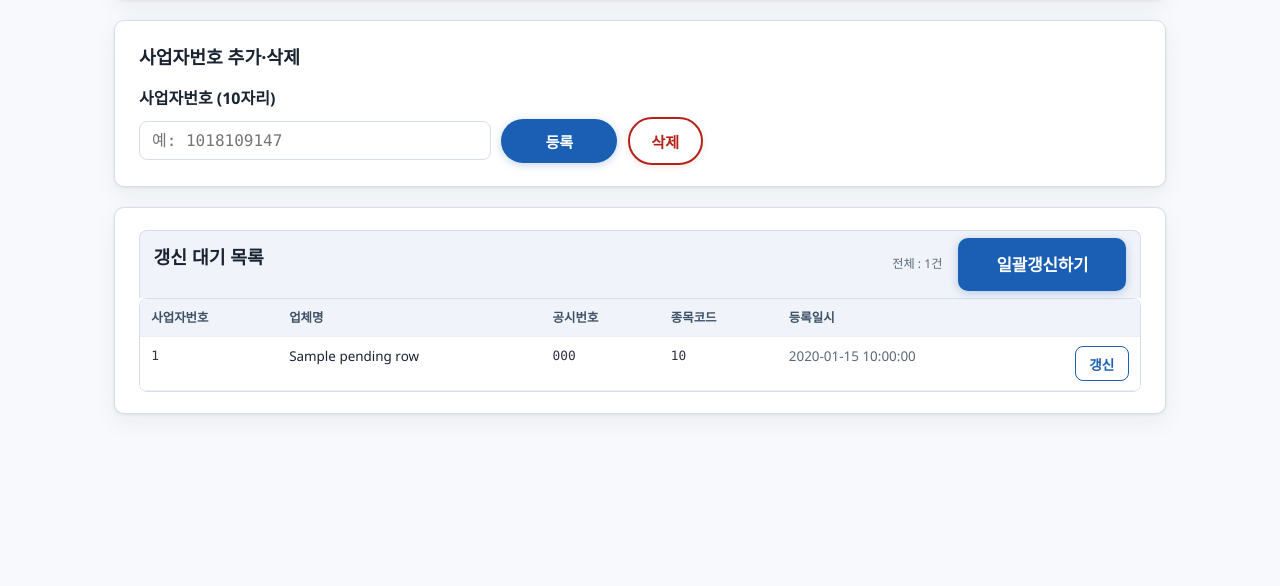
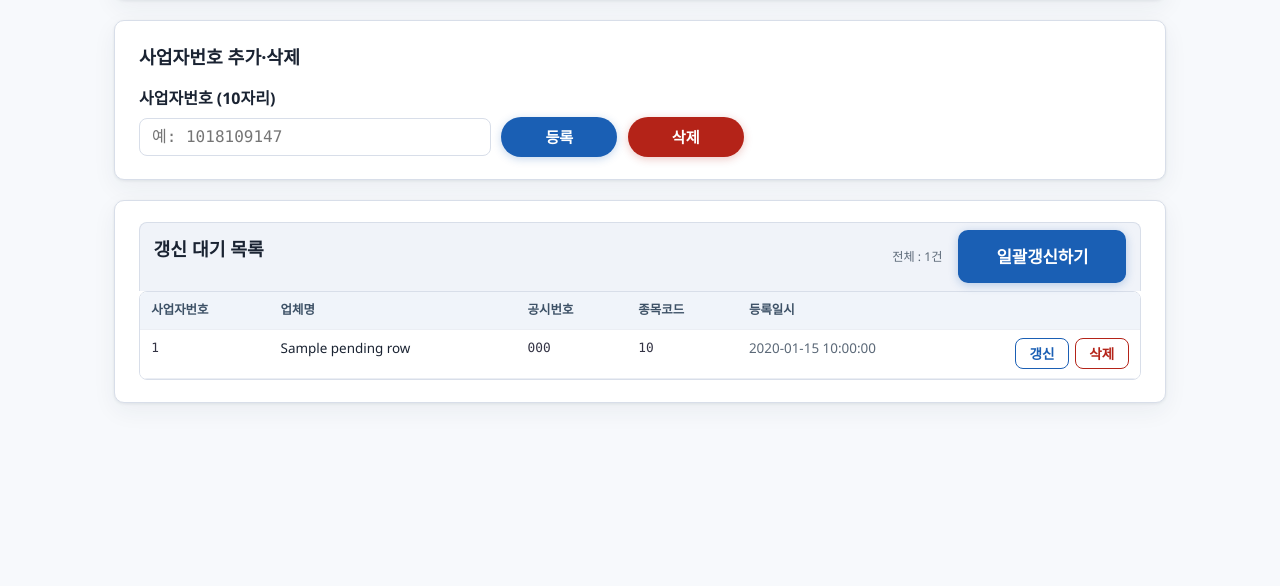
Before and after one commit to lmg2738-dot/checkCompany, a Flask app: template templates/customers_enrich.html in a window 1280 px wide. Shown: the part 234-820 px from the top of the page. Run offline with Flask 3, Linux system fonts and the light colour scheme; the template is opened without the code that fills it: most values are stand-ins (such as "Sample title", 1, 10 or a date in 2020).

Commit message:
feat: 갱신 목록 행별 삭제 및 버튼 스타일 통일
테이블 각 행에 삭제 버튼 추가(확인 후 DB 삭제·페이지 갱신), 등록/삭제·갱신/삭제 버튼 디자인 정리.

Co-authored-by: Cursor <cursoragent@cursor.com>

```diff
--- a/static/style.css
+++ b/static/style.css
@@ -784,42 +784,88 @@ span.abbr-hint {
   font-size: 1rem;
 }
 
-.btn-delete {
-  padding: 0.7rem 1.35rem;
-  border: 2px solid #b42318;
+.add-biz-row .btn-primary,
+.add-biz-row .btn-delete {
+  display: inline-flex;
+  align-items: center;
+  justify-content: center;
+  min-width: 6.5rem;
+  padding: 0.7rem 2.75rem;
+  border: none;
   border-radius: 999px;
-  background: #fff;
-  color: #b42318;
+  font-family: inherit;
   font-weight: 700;
   font-size: 0.95rem;
+  line-height: 1.2;
+  white-space: nowrap;
   cursor: pointer;
-  box-shadow: 0 2px 6px rgba(180, 35, 24, 0.12);
+  appearance: none;
+  -webkit-appearance: none;
 }
 
-.btn-delete:hover:not(:disabled) {
-  background: #fef3f2;
-  border-color: #912018;
+.add-biz-row .btn-primary {
+  background: var(--accent);
+  color: #fff;
+  box-shadow: 0 2px 8px rgba(26, 95, 180, 0.25);
 }
 
-.btn-delete:disabled {
+.add-biz-row .btn-primary:hover:not(:disabled) {
+  filter: brightness(1.05);
+}
+
+.add-biz-row .btn-primary:disabled {
   opacity: 0.72;
   cursor: not-allowed;
+  filter: none;
+}
+
+.add-biz-row .btn-delete {
+  background: #b42318;
+  color: #fff;
+  box-shadow: 0 2px 8px rgba(180, 35, 24, 0.25);
+}
+
+.add-biz-row .btn-delete:hover:not(:disabled) {
+  filter: brightness(1.05);
+}
+
+.add-biz-row .btn-delete:disabled {
+  opacity: 0.72;
+  cursor: not-allowed;
+  filter: none;
 }
 
 .enrich-manage-table .col-action {
-  width: 6.5rem;
+  width: 10rem;
   text-align: right;
 }
 
-.btn-row-enrich {
+.row-action-btns {
+  display: inline-flex;
+  align-items: center;
+  justify-content: flex-end;
+  gap: 0.35rem;
+  flex-wrap: nowrap;
+}
+
+.btn-row-enrich,
+.btn-row-delete {
   padding: 0.4rem 0.85rem;
-  border: 1px solid #1a5fb4;
   border-radius: 8px;
-  background: #fff;
-  color: var(--accent);
   font-weight: 700;
   font-size: 0.85rem;
   cursor: pointer;
+  font-family: inherit;
+  line-height: 1.2;
+  white-space: nowrap;
+  appearance: none;
+  -webkit-appearance: none;
+}
+
+.btn-row-enrich {
+  border: 1px solid #1a5fb4;
+  background: #fff;
+  color: var(--accent);
 }
 
 .btn-row-enrich:hover:not(:disabled) {
@@ -827,6 +873,21 @@ span.abbr-hint {
 }
 
 .btn-row-enrich:disabled {
+  opacity: 0.7;
+  cursor: wait;
+}
+
+.btn-row-delete {
+  border: 1px solid #b42318;
+  background: #fff;
+  color: #b42318;
+}
+
+.btn-row-delete:hover:not(:disabled) {
+  background: #fef3f2;
+}
+
+.btn-row-delete:disabled {
   opacity: 0.7;
   cursor: wait;
 }
--- a/templates/customers_enrich.html
+++ b/templates/customers_enrich.html
@@ -86,7 +86,10 @@
               <td class="td-mono col-stock">{{ r.stock_code or '—' }}</td>
               <td class="col-created muted">{{ r.created_at_display or '—' }}</td>
               <td class="col-action">
-                <button type="button" class="btn-row-enrich" data-biz="{{ r.business_number }}">갱신</button>
+                <div class="row-action-btns">
+                  <button type="button" class="btn-row-enrich" data-biz="{{ r.business_number }}">갱신</button>
+                  <button type="button" class="btn-row-delete" data-biz="{{ r.business_number }}">삭제</button>
+                </div>
               </td>
             </tr>
             {% else %}
@@ -150,6 +153,15 @@
     }
   }
 
+  function actionCellHtml(biz) {
+    return (
+      '<td class="col-action"><div class="row-action-btns">' +
+      '<button type="button" class="btn-row-enrich" data-biz="' + escapeHtml(biz) + '">갱신</button>' +
+      '<button type="button" class="btn-row-delete" data-biz="' + escapeHtml(biz) + '">삭제</button>' +
+      "</div></td>"
+    );
+  }
+
   function prependRow(row) {
     var empty = document.getElementById("empty-row");
     if (empty) empty.remove();
@@ -161,8 +173,7 @@
       '<td class="td-mono col-corp">—</td>' +
       '<td class="td-mono col-stock">—</td>' +
       '<td class="col-created muted">' + escapeHtml(formatCreated(row.created_at)) + "</td>" +
-      '<td class="col-action"><button type="button" class="btn-row-enrich" data-biz="' +
-      escapeHtml(row.business_number) + '">갱신</button></td>';
+      actionCellHtml(row.business_number);
     if (tbody.firstChild) {
       tbody.insertBefore(tr, tbody.firstChild);
     } else {
@@ -232,6 +243,64 @@
       });
   }
 
+  function deleteOne(biz, btn) {
+    if (
+      !window.confirm(
+        "사업자번호 " + biz + "를 DB에서 영구 삭제합니다.\n\n정말 삭제하시겠습니까?"
+      )
+    ) {
+      return;
+    }
+    hideAlert(pageAlert);
+    var tr = tbody.querySelector('tr[data-biz="' + biz + '"]');
+    if (tr) {
+      tr.querySelectorAll("button").forEach(function (b) {
+        b.disabled = true;
+      });
+    } else if (btn) {
+      btn.disabled = true;
+    }
+    if (btn) btn.textContent = "삭제 중…";
+
+    return fetch("/api/customers/delete", {
+      method: "POST",
+      headers: { "Content-Type": "application/json" },
+      body: JSON.stringify({ business_number: biz }),
+      credentials: "same-origin",
+    })
+      .then(function (resp) {
+        return resp.json().then(function (data) {
+          if (resp.status === 404 || data.error === "not_found") {
+            window.alert(data.message || "DB에 등록된 사업자번호가 없습니다.");
+            return Promise.reject({ notFound: true });
+          }
+          if (!resp.ok) throw new Error(data.message || data.error || "삭제 실패");
+          return data;
+        });
+      })
+      .then(function () {
+        window.location.reload();
+      })
+      .catch(function (err) {
+        if (err && err.notFound) {
+          if (tr) {
+            tr.querySelectorAll("button").forEach(function (b) {
+              b.disabled = false;
+            });
+          }
+          if (btn) btn.textContent = "삭제";
+          return;
+        }
+        showAlert(pageAlert, err.message || String(err), true);
+        if (tr) {
+          tr.querySelectorAll("button").forEach(function (b) {
+            b.disabled = false;
+          });
+        }
+        if (btn) btn.textContent = "삭제";
+      });
+  }
+
   function bindRowButtons(root) {
     var scope = root || document;
     scope.querySelectorAll(".btn-row-enrich").forEach(function (btn) {
@@ -239,6 +308,13 @@
       btn.dataset.bound = "1";
       btn.addEventListener("click", function () {
         enrichOne(btn.getAttribute("data-biz"), btn);
+      });
+    });
+    scope.querySelectorAll(".btn-row-delete").forEach(function (btn) {
+      if (btn.dataset.bound) return;
+      btn.dataset.bound = "1";
+      btn.addEventListener("click", function () {
+        deleteOne(btn.getAttribute("data-biz"), btn);
       });
     });
   }
@@ -308,7 +384,7 @@
         batchBtn.textContent = defaultLabel;
         setBatchButtonEnabled();
       }
-      tbody.querySelectorAll(".btn-row-enrich").forEach(function (b) {
+      tbody.querySelectorAll(".btn-row-enrich, .btn-row-delete").forEach(function (b) {
         b.disabled = !!on;
       });
       if (addForm) {
```
